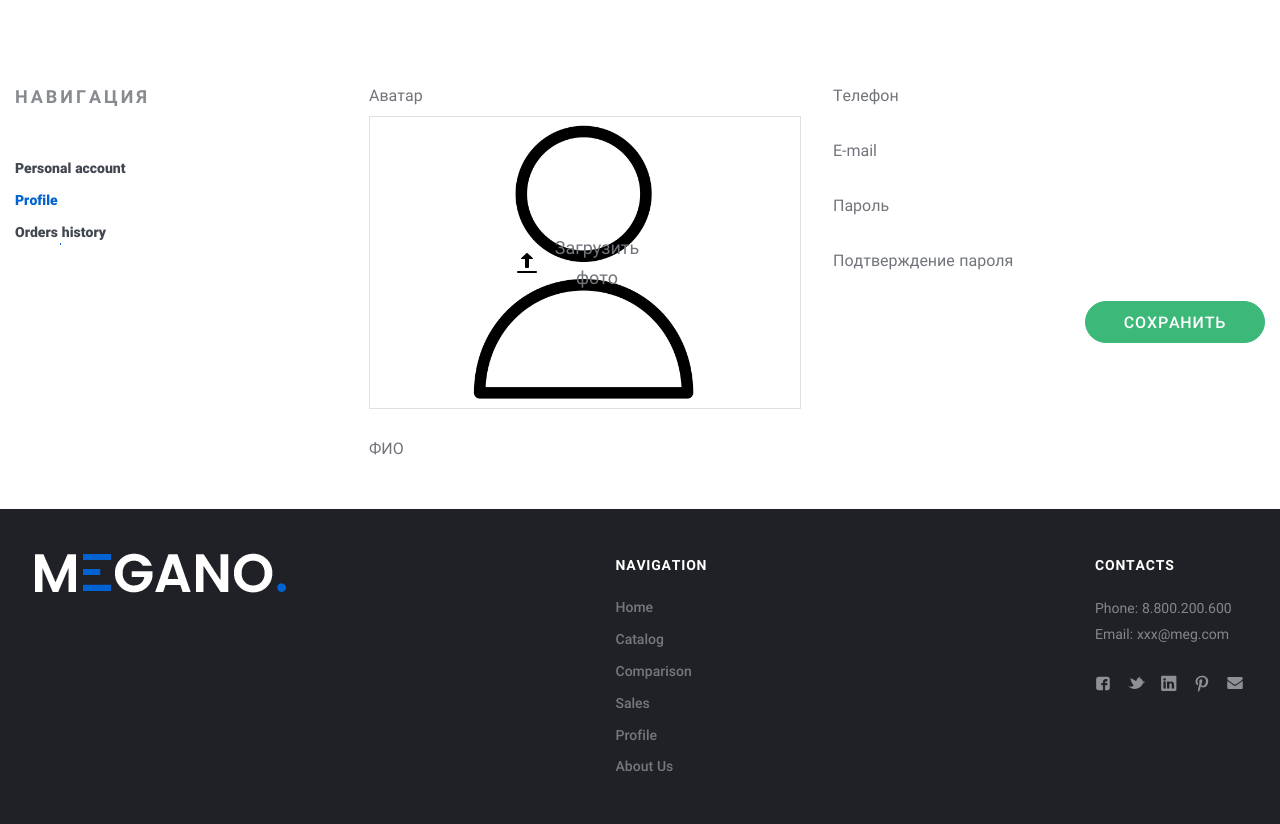
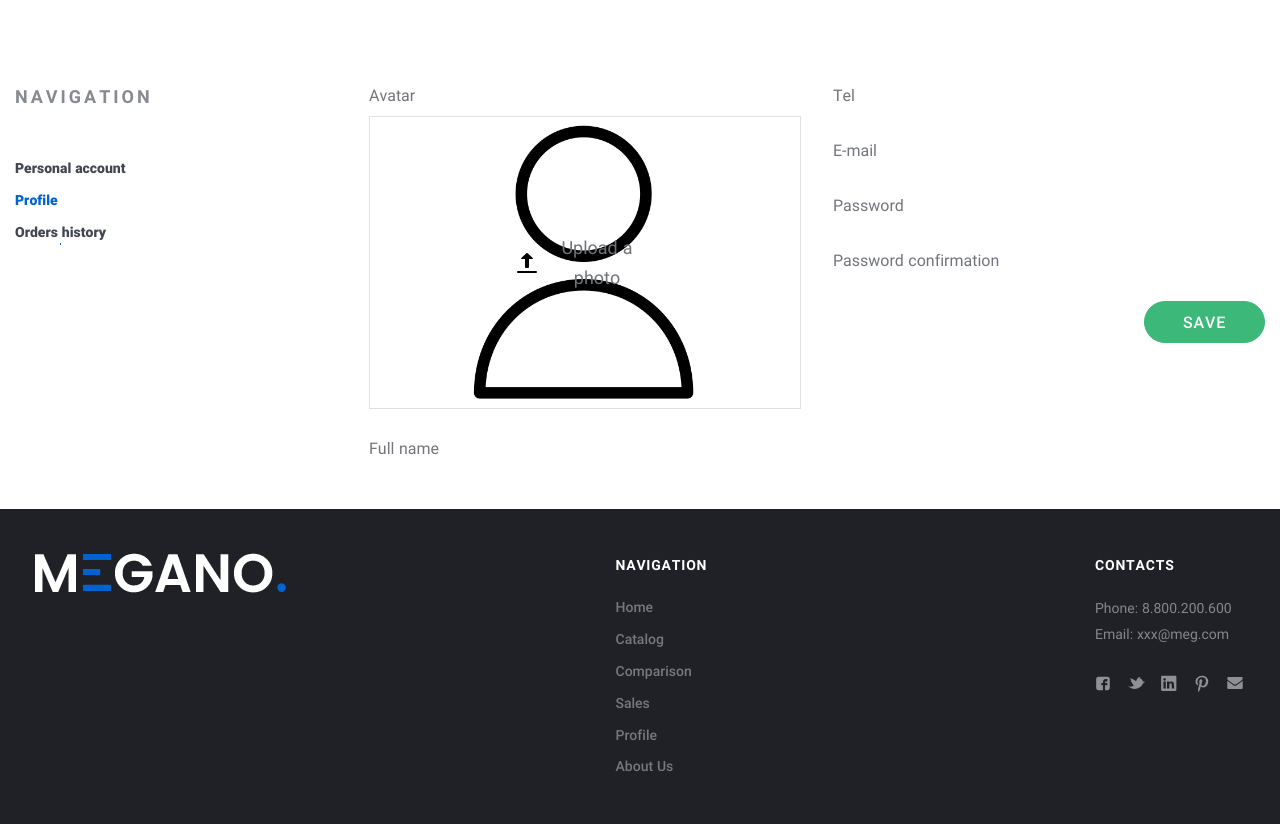
Before and after one commit to Mikhailekb/Django-marketplace, a Django app: template templates/pages/profile.html in a window 1280 px wide. Shown: the part 258-1082 px from the top of the page. Run offline with Django 3.2, Linux system fonts and the light colour scheme; the template is opened without the code that fills it, so the values that code supplies are empty; parts of the project's set-up code (start-up, migrations or seed data) failed here and were passed over; some libraries are stand-ins or nearby versions.

Commit message:
refactoring, bug fix

```diff
--- a/app_orders/views.py
+++ b/app_orders/views.py
@@ -155,7 +155,7 @@ class PaymentView(UserPassesTestMixin, TemplateView):
     def post(self, request: HttpRequest, *args, **kwargs) -> HttpResponse:
         request.session.pop('cart', None)
 
-        account: str = request.POST.get('account_number', None)
+        account: str = request.POST.get('account_number')
         if not account or len(account) != 9:
             return redirect(reverse('home'))
         last_sym = account[-1:]
--- a/app_shops/views.py
+++ b/app_shops/views.py
@@ -1,6 +1,5 @@
 from collections import defaultdict
 from decimal import Decimal
-from random import sample
 from typing import Any, Sequence
 
 from django.contrib import messages
@@ -276,7 +275,7 @@ class ProductDetailView(DetailView):
 
     @staticmethod
     def _delete_product_from_history(product, profile):
-        history = ViewHistory.objects.select_related('product', 'profile')\
+        history = ViewHistory.objects.select_related('product', 'profile') \
             .filter(profile=profile).order_by('-date_viewed')
         product_in_history = [obj.product for obj in history]
         if product in product_in_history:
--- a/templates/pages/profile.html
+++ b/templates/pages/profile.html
@@ -9,8 +9,7 @@
       <div class="Section-column">
         <div class="Section-columnSection">
           <header class="Section-header">
-            <strong class="Section-title">Навигация
-            </strong>
+            <strong class="Section-title">{% trans 'Navigation' %}</strong>
           </header>
           <div class="Section-columnContent">
             <div class="NavigateProfile">
@@ -36,10 +35,11 @@
             <div class="row">
               <div class="row-block">
                 <div class="form-group">
-                  <label class="form-label" for="avatar">Аватар
+                  <label class="form-label" for="avatar">{% trans 'Avatar' %}
                   </label>
                   <div class="Profile-avatar Profile-avatar_noimg" style="position: relative">
-                    <label class="Profile-fileLabel" for="avatar"><img src="{% static 'img/icons/upload.png' %}" alt="#.png"/>Загрузить фото</label>
+                    <label class="Profile-fileLabel" for="avatar">
+                      <img src="{% static 'img/icons/upload.png' %}" alt="#.png"/>{% trans 'Upload a photo' %}</label>
                     <input class="Profile-file form-input" id="avatar" name="avatar" type="file"
                            data-validate="onlyImgAvatar" style="height: 100%"/>
                     {% with default_image='/static/img/icons/profile.png' %}
@@ -48,44 +48,38 @@
                   </div>
                 </div>
                 <div class="form-group">
-                  <label class="form-label" for="name">ФИО
-                  </label>
+                  <label class="form-label" for="name">{% trans 'Full name' %}</label>
                   {{ form.name }}
                   {{ form.name.errors }}
                 </div>
               </div>
               <div class="row-block">
                 <div class="form-group">
-                  <label class="form-label" for="phone">Телефон
-                  </label>
+                  <label class="form-label" for="phone">{% trans 'Tel' %}</label>
                   {{ form.phone }}
                   {{ form.phone.errors }}
                 </div>
                 <div class="form-group">
-                  <label class="form-label" for="mail">E-mail
-                  </label>
+                  <label class="form-label" for="mail">{% trans 'E-mail' %}</label>
                   {{ user_form.email }}
                   {{ error_form.email.errors }}
                 </div>
                 <div class="form-group">
-                  <label class="form-label" for="password">Пароль
-                  </label>
+                  <label class="form-label" for="password">{% trans 'Password' %}</label>
                   {{ user_form.password1 }}
                   {{ error_form.password1.errors }}
                 </div>
                 <div class="form-group">
-                  <label class="form-label" for="passwordReply">Подтверждение пароля
-                  </label>
+                  <label class="form-label" for="passwordReply">{% trans 'Password confirmation' %}</label>
                   {{ user_form.password2 }}
                   {{ error_form.password2.errors }}
                 </div>
                 <div class="form-group">
                   <div class="Profile-btn">
-                    <button class="btn btn_success" type="submit">Сохранить
-                    </button>
+                    <button class="btn btn_success" type="submit">{% trans 'Save' %}</button>
                   </div>
                   {% if success_profile %}
-                    <div class="Profile-success" style="display: block" id="success">Профиль успешно сохранен</div>
+                    <div class="Profile-success" style="display: block" id="success">{% trans 'Profile saved successfully' %}</div>
                   {% else %}
                     <div class="Profile-success" style="display: none" id="success">Профиль успешно сохранен</div>
                   {% endif %}
```
Also changed, not shown: app_shops/signals.py (+11 -8 lines), templates/pages/account.html (+23 -25 lines), locale/ru/LC_MESSAGES/django.po.
